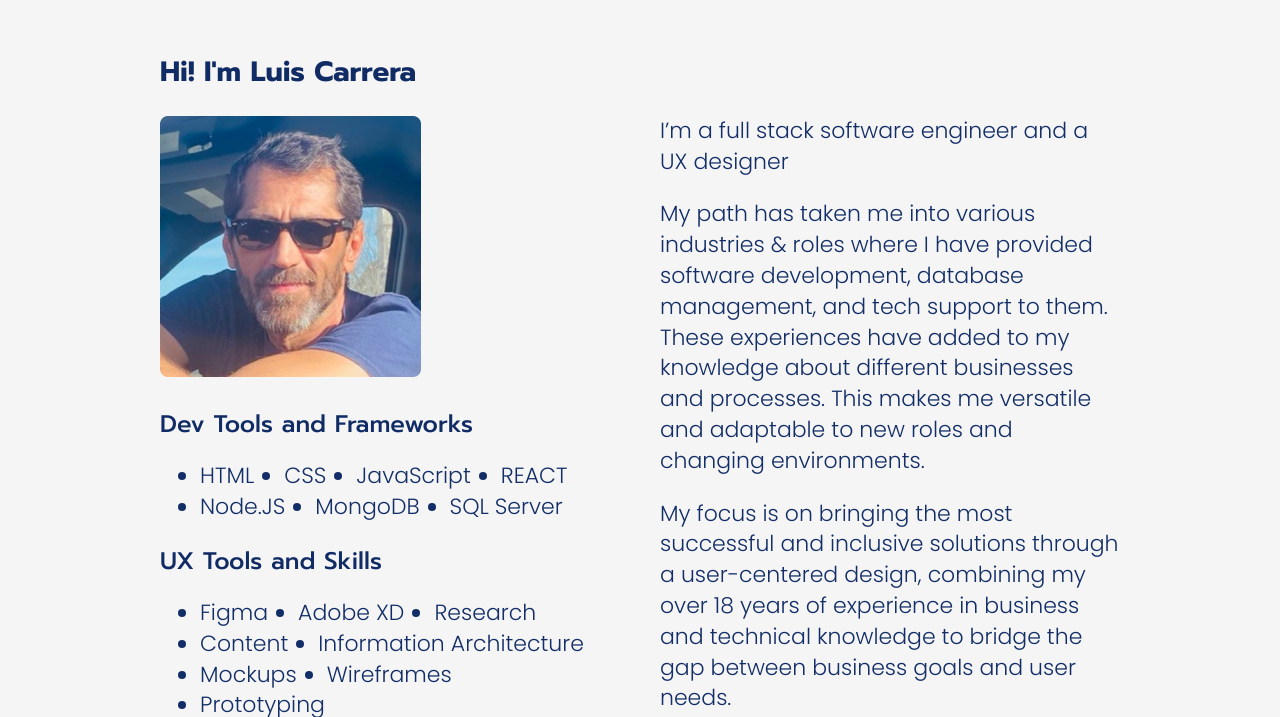
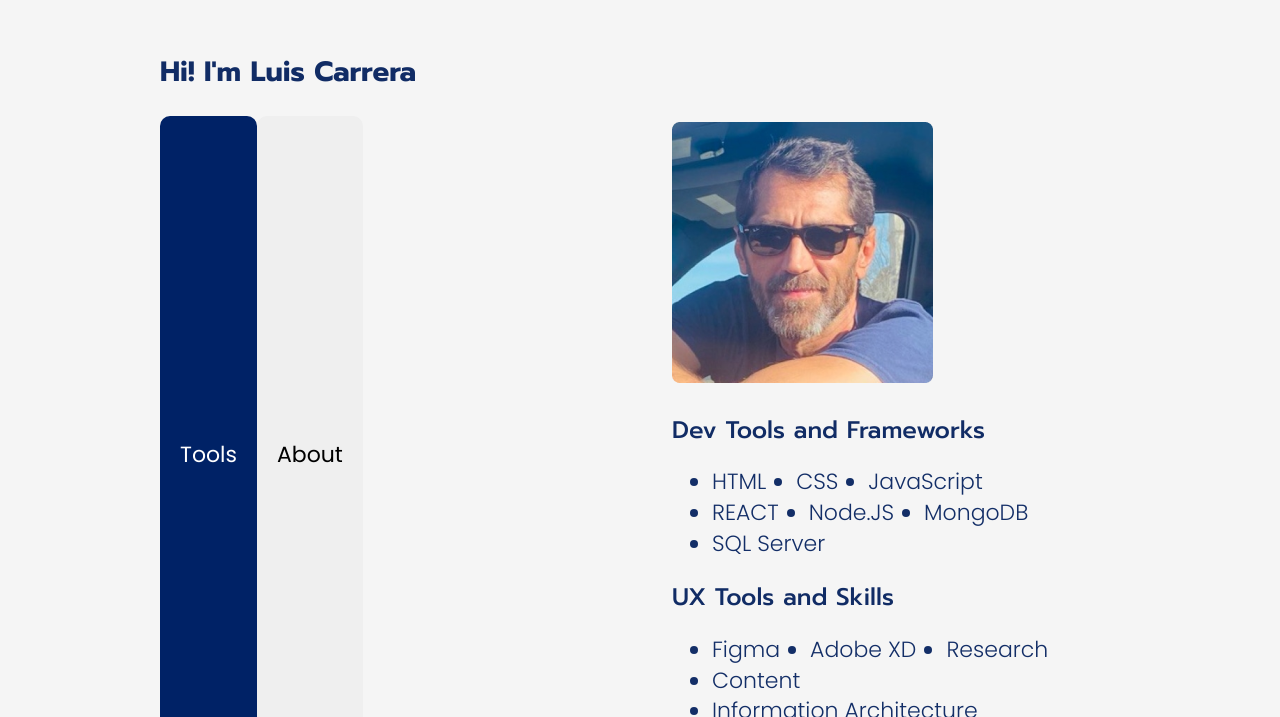
Before and after one commit to DesNDev22/portfolio, a plain HTML site: page about.html in a window 1280 px wide. Shown: the part 83-800 px from the top of the page. Drawn offline with Linux system fonts and the light colour scheme.

Commit message:
Added tab component

```diff
--- a/about.html
+++ b/about.html
@@ -55,7 +55,19 @@
       <section class="container new-section">
         <h2>Hi! I'm Luis Carrera</h2>
         <div class="grid grid--cols2">
-          <article>
+          <div class="tab">
+            <button
+              class="tablinks"
+              onclick="openCity(event, 'Tools')"
+              id="defaultOpen"
+            >
+              Tools
+            </button>
+            <button class="tablinks" onclick="openCity(event, 'About')">
+              About
+            </button>
+          </div>
+          <article id="Tools" class="tabcontent">
             <img src="./images/mypicture.png" alt="Author's picture" />
             <h3 class="heading-margin-top">Dev Tools and Frameworks</h3>
             <ul class="list--horizontal">
@@ -85,7 +97,7 @@
             </ul>
           </article>
 
-          <article>
+          <article id="About" class="tabcontent">
             <p>I’m a full stack software engineer and a UX designer</p>
             <p>
               My path has taken me into various industries & roles where I have
--- a/css/styles.css
+++ b/css/styles.css
@@ -1,10 +1,10 @@
 :root {
+  --color-background: #f5f5f5;
   --color-primary: #002266;
-  --color-secondary: #1e4bad;
-  --color-accent: #ff3400;
+  --color-secondary: #4d7fea;
+  --color-line: #1e4bad;
   --color-heading: #112c65;
   --color-body-font: #132e67;
-  --color-background: #f5f5f5;
   --color-shadows: #ccc;
   --border-radius: 2rem;
 }
@@ -339,6 +339,48 @@ ul {
   opacity: 1;
 }
 
+/* Tabs component */
+.tab {
+  border-bottom: 1px solid var(--color-line);
+  display: flex;
+  overflow: hidden;
+}
+
+.tablinks {
+  border-radius: 1rem 1rem 0 0;
+  border: none;
+  outline: none;
+  padding: 1rem 2rem;
+  transition: 0.3s;
+}
+
+.tablinks:hover,
+.tablinks:focus {
+  background-color: var(--color-secondary);
+  color: white;
+}
+
+.tablinks.active {
+  background-color: var(--color-primary);
+  color: white;
+}
+
+.tabcontent {
+  animation: fadeEffect 2s;
+  border-top: none;
+  display: none;
+  padding: 6px 12px;
+}
+
+@keyframes fadeEffect {
+  from {
+    opacity: 0;
+  }
+  to {
+    opacity: 1;
+  }
+}
+
 /* Menu lists */
 .nav {
   align-items: center;
--- a/js/main.js
+++ b/js/main.js
@@ -4,3 +4,20 @@ collapsibles.forEach((item) =>
     this.classList.toggle("collapsible--expanded");
   })
 );
+
+// TODO Refractor code.
+document.getElementById("defaultOpen").click();
+
+function openCity(evt, cityName) {
+  let i, tabcontent, tablinks;
+  tabcontent = document.getElementsByClassName("tabcontent");
+  for (i = 0; i < tabcontent.length; i++) {
+    tabcontent[i].style.display = "none";
+  }
+  tablinks = document.getElementsByClassName("tablinks");
+  for (i = 0; i < tablinks.length; i++) {
+    tablinks[i].className = tablinks[i].className.replace(" active", "");
+  }
+  document.getElementById(cityName).style.display = "block";
+  evt.currentTarget.className += " active";
+}
```
Also changed, not shown: components/playground.html (added, +14 -0 lines), components/tabs.html (added, +16 -0 lines), components/playground.css (added).
